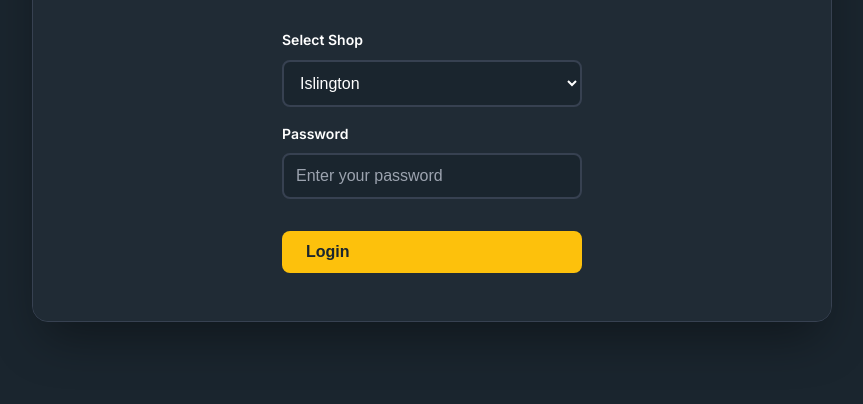
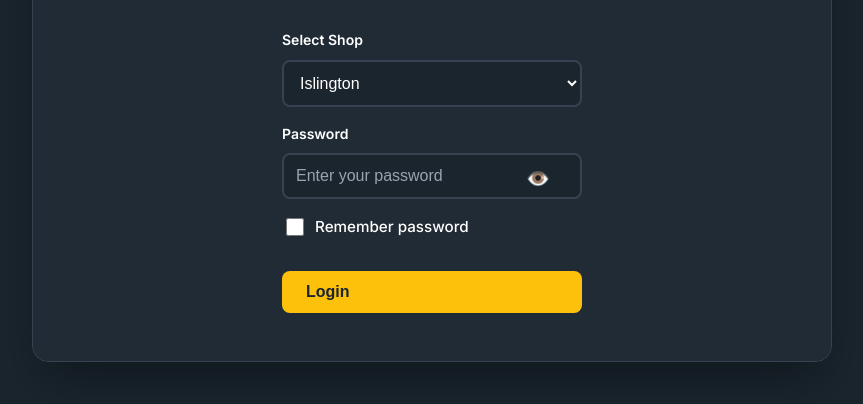
Before and after one commit to kiyantav/bs-eods, a plain HTML site: page index.html in a window 1280 px wide. Shown: the part 276-680 px from the top of the page, without its empty margins (208-1071 px from the left). Drawn offline with nearby package versions, Linux system fonts and the light colour scheme; no server answers.

Commit message:
Update index.html

```diff
--- a/index.html
+++ b/index.html
@@ -31,10 +31,16 @@
           </select>
         </label>
 
-        <label>
-          <span class="label-text">Password</span>
-          <input type="password" id="password" placeholder="Enter your password">
-        </label>
+       <label style="position:relative;">
+        <span class="label-text">Password</span>
+        <input type="password" id="password" placeholder="Enter your password" style="padding-right:40px;">
+        <button type="button" id="toggle-password" style="position:absolute; right:8px; top:32px; background:none; border:none; color:var(--secondary-dark); font-size:1.2rem; cursor:pointer;">👁️</button>
+      </label>
+
+        <label style="display:flex; align-items:center; gap:0.5rem;">
+        <input type="checkbox" id="remember-password" style="width:18px; height:18px;">
+        <span style="font-size:0.95rem;">Remember password</span>
+      </label>
 
         <button id="login-btn" style="width: 100%; margin-top: 1rem;">
           Login
@@ -144,6 +150,10 @@ document.getElementById("logout-btn-admin").addEventListener("click", () => {
   passwordInput.value = "";
 });
 
+    document.getElementById("toggle-password").addEventListener("click", () => {
+  passwordInput.type = passwordInput.type === "password" ? "text" : "password";
+});
+
   </script>
   <script src="app.js"></script>
 </body>
```
